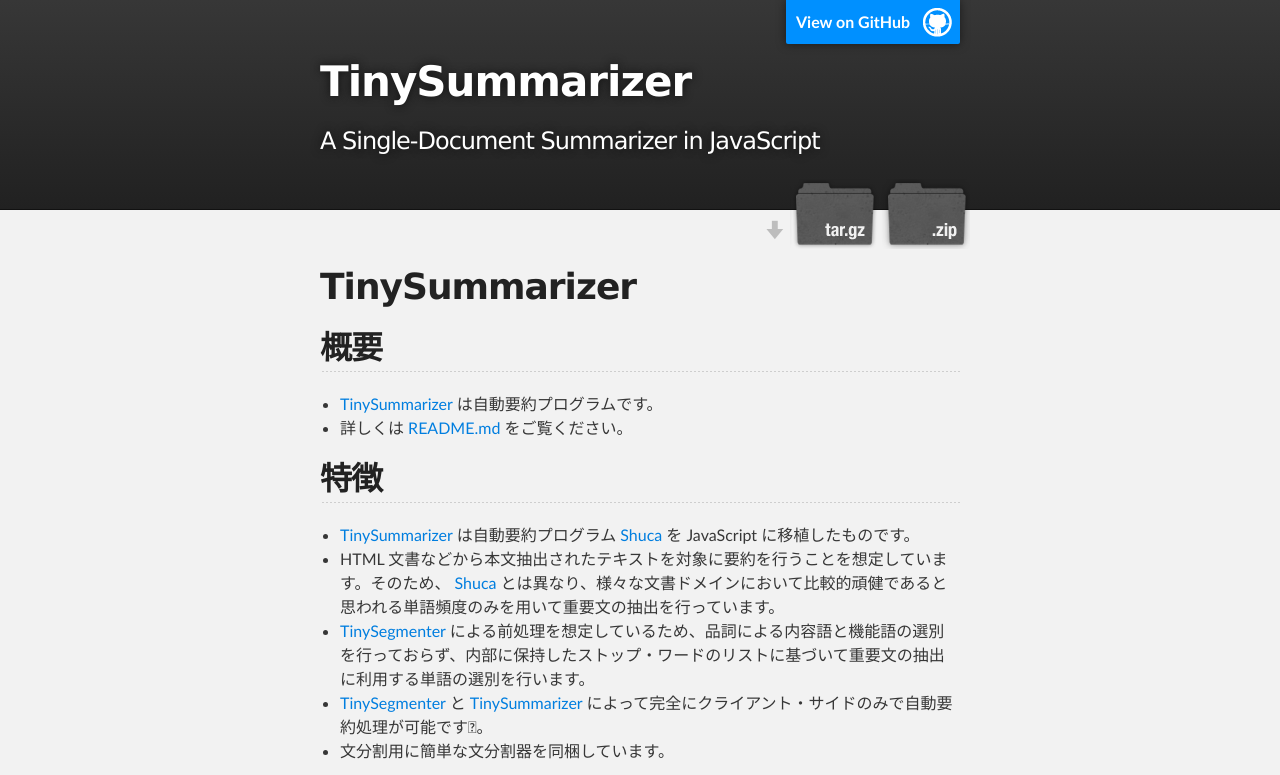
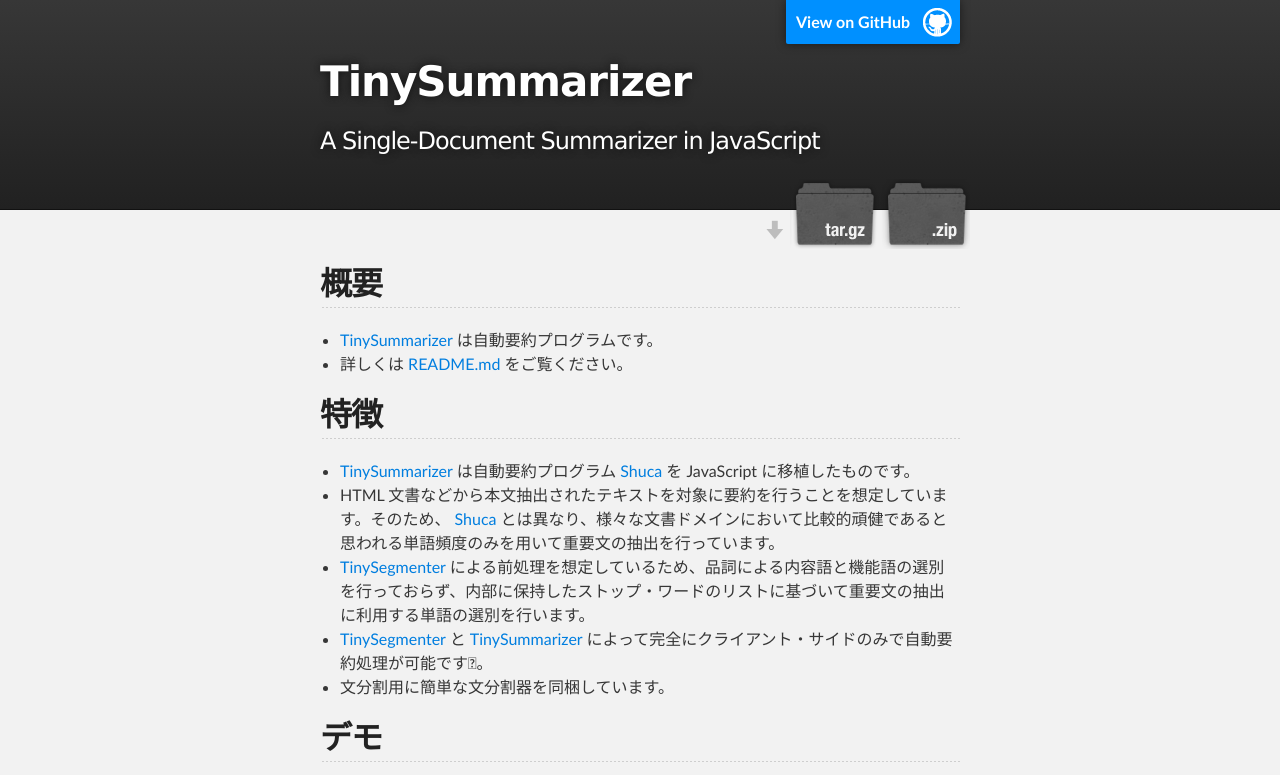
Before and after one commit to hitoshin/tiny_summarizer, a plain HTML site: page index.html in a window 1280 px wide. Shown: the top 775 px of the page. Drawn offline with Linux system fonts and the light colour scheme.

Commit message:
Minor revision on texts in index.html

```diff
--- a/index.html
+++ b/index.html
@@ -57,8 +57,6 @@
     <!-- MAIN CONTENT -->
     <div id="main_content_wrap" class="outer">
       <section id="main_content" class="inner">
-        <h1><a id="tinysummarizer" class="anchor" href="#tinysummarizer" aria-hidden="true"><span class="octicon octicon-link"></span></a>TinySummarizer</h1>
-
         <h2><a id="概要" class="anchor" href="#概要" aria-hidden="true"><span class="octicon octicon-link"></span></a>概要</h2>
         <ul>
             <li><a href="https://github.com/hitoshin/tiny_summarizer" target="_blank">TinySummarizer</a> は自動要約プログラムです。</li>
```
